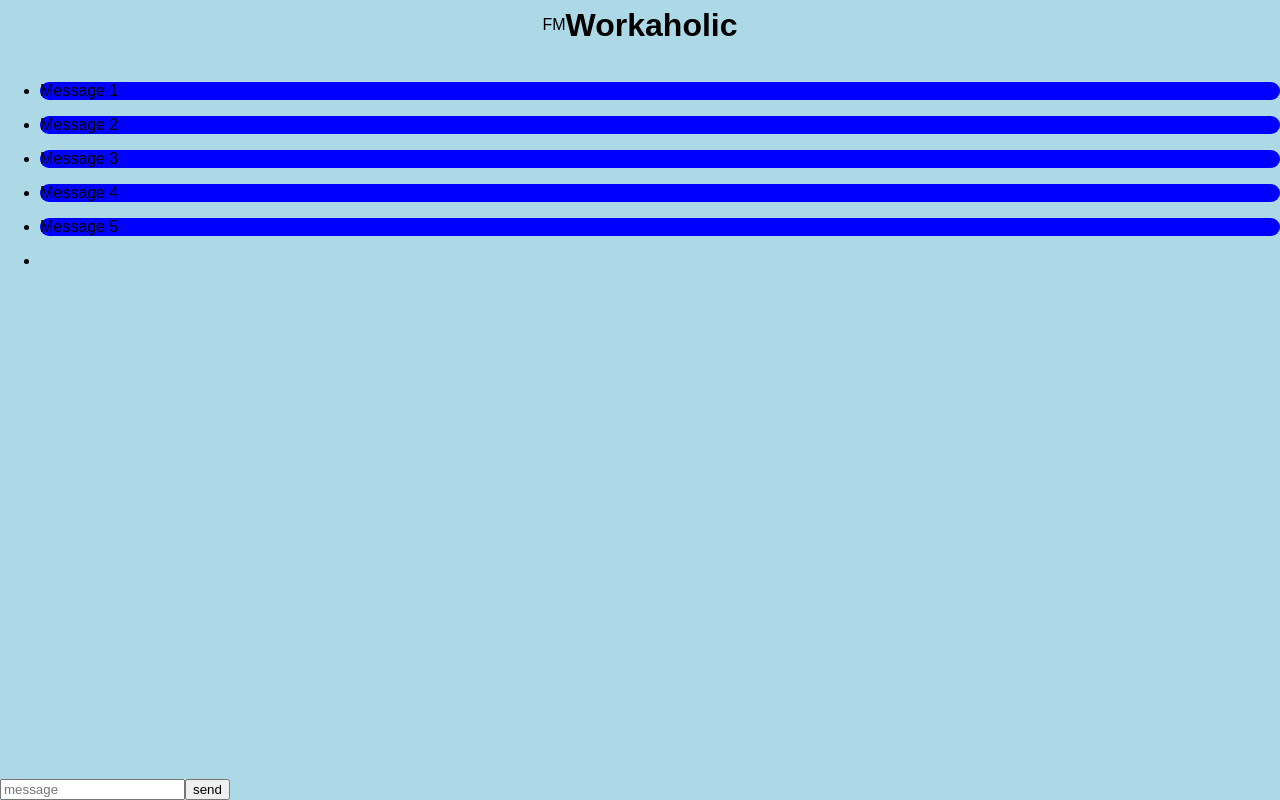
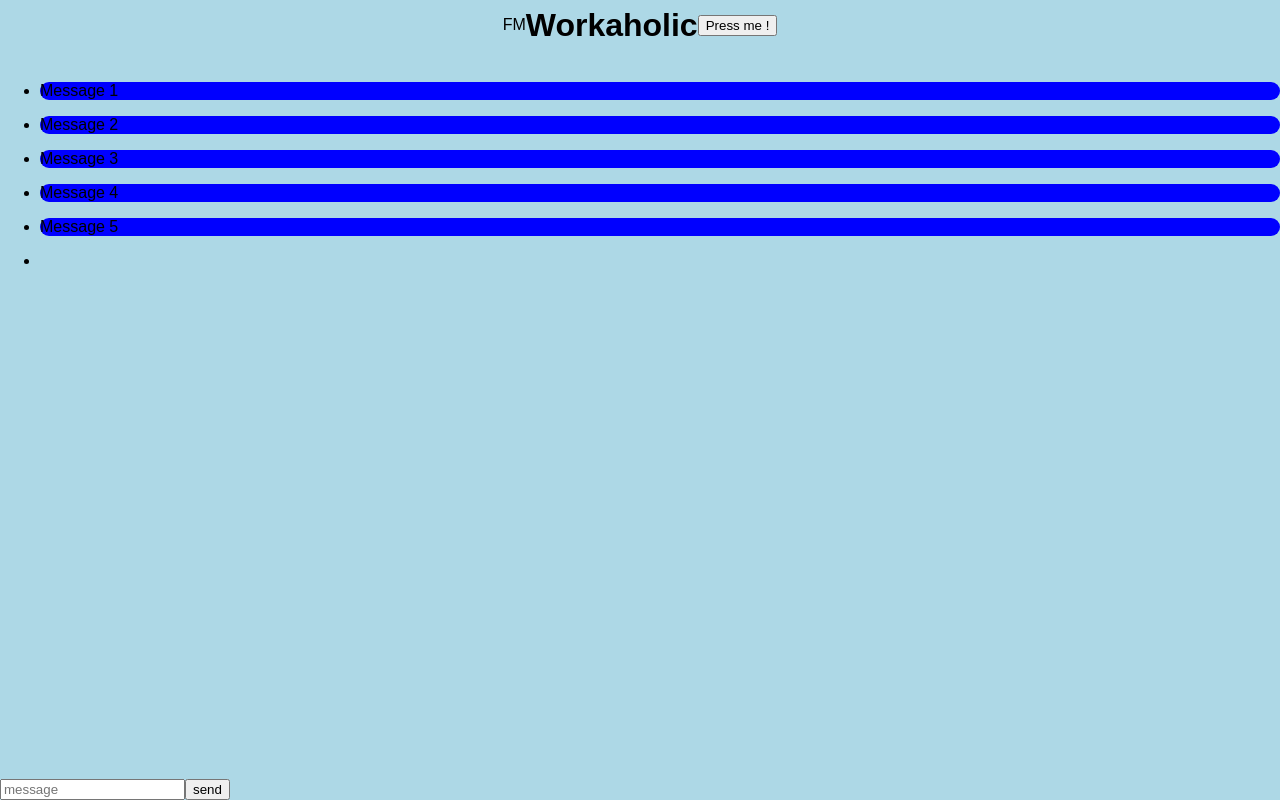
Before and after one commit to FredericKtan/workaholic, a React (Create React App) app in the folder frontend/: page / in a window 1280 px wide. Built offline with nearby package versions, Linux system fonts and the light colour scheme.

Commit message:
:construction: Testing an acion dispatch

```diff
--- a/frontend/src/App.js
+++ b/frontend/src/App.js
@@ -1,10 +1,12 @@
 // Modules
 import React, { Component } from 'react';
 import PropTypes from 'prop-types';
-
 import './App.css';
 
-// Custom component
+// Actions
+import { createMessage } from './actions/message';
+
+// Component
 import UIVerticalLayout from './components/UI/UIVerticalLayout';
 import UIHorizontalLayout from './components/UI/UIHorizontalLayout';
 
@@ -17,12 +19,22 @@ class App extends Component {
     this.state = {
 
     };
+
+    this.handleOnClick = this.handleOnClick.bind(this);
+  }
+
+  handleOnClick() {
+    this.props.store.dispatch(createMessage('Hello world'));
   }
 
   render() {
     return (
       <div className="app">
-        <header className="header"><span>FM</span><h1>Workaholic</h1></header>
+        <header className="header">
+          <span>FM</span>
+          <h1>Workaholic</h1>
+          <button onClick={this.handleOnClick}>Press me !</button>
+        </header>
         <UIVerticalLayout reversed>
           <form>
             <UIHorizontalLayout>
--- a/frontend/src/reducers/messageReducer.js
+++ b/frontend/src/reducers/messageReducer.js
@@ -2,7 +2,10 @@
 const messageReducer = (state = '', action) => {
   switch (action.type) {
     case 'CREATE_MESSAGE':
-      return state;
+      return {
+        id: action.id,
+        text: action.text,
+      };
     case 'READ_MESSAGE':
       return state;
     case 'UPDATE_MESSAGE':
```
